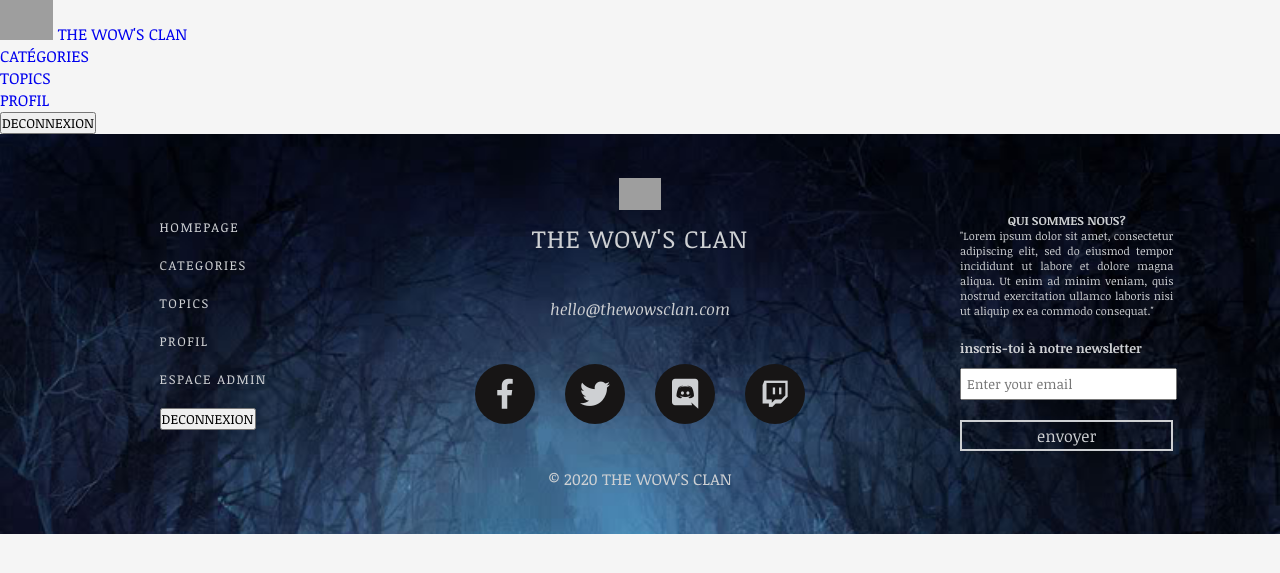
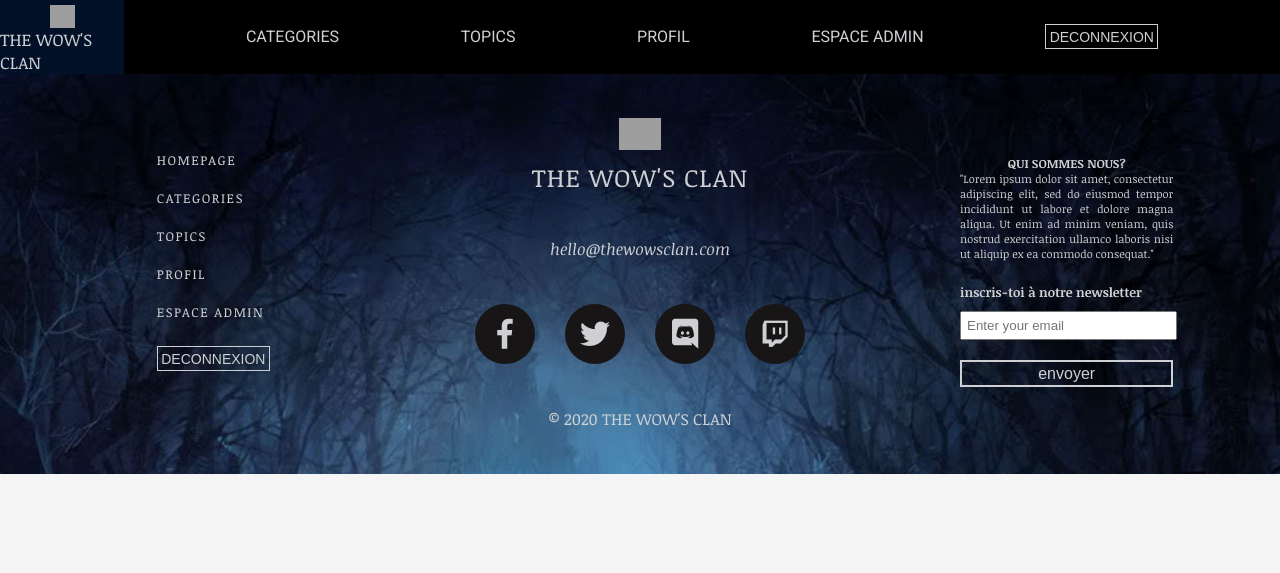
Before and after one commit to nadia-rais/forum, a PHP site: page /index.php in a window 1280 px wide; the page is wider, and only the part inside the window is pictured. Shown: the top 573 px of that part. Run offline with PHP 8.4, Linux system fonts and the light colour scheme; the visitor is signed in with stand-in values (Sample User, id 1); some libraries are stand-ins or nearby versions; grey boxes are pictures that could not be loaded.

Commit message:
update header + css
1ère version

```diff
--- a/css/style.css
+++ b/css/style.css
@@ -1,4 +1,6 @@
  @import url('https://fonts.googleapis.com/css2?family=Noticia+Text:ital,wght@0,400;0,700;1,400;1,700&display=swap');
+
+ @import url('https://fonts.googleapis.com/css2?family=Roboto:wght@100;400;500;700&display=swap');
 
 
 *{
@@ -6,7 +8,6 @@
   padding: 0;
   list-style: none;
   text-decoration: none;
-  font-family: 'Noticia Text', serif;
 }
 
 body{
@@ -20,14 +21,63 @@ body{
 header{
   display: flex;
   width: 100%;
+  font-family: 'Roboto', sans-serif;
+}
+
+header a{
+  color: #CED0D3;
+}
+
+#top-logo{
+  display: flex;
+  flex-direction: column;
+  align-items: center;
+  font-size: 17px;
+  font-family: 'Noticia Text', serif;
+  padding-top: 5px;
 }
 
 #logo1{
-  width: 10%;
+  width: 20%;
+  height: 55%;
 }
 
+nav{
+  display: flex;
+  width: 100%;
+  background-color: #031128;
+}
 
+nav ul li a:hover{
+  border-bottom: 1px solid #CED0D3;
+  padding-bottom: 5px;
+  color: goldenrod;
+  transition: .5s;
+}
 
+#nav__links{
+  display: flex;
+  width: 100%;
+  background-color: black;
+  justify-content: space-evenly;
+  align-items: center;
+}
+
+#deco{
+  background: none;
+  border: 1px solid #CED0D3;
+  color: #CED0D3;
+  padding: 3.5px;
+  font-size: 14px;
+  cursor: pointer;
+  margin: 5px 0;
+}
+
+#deco:hover{
+  color: goldenrod;
+  border: 2px solid goldenrod;
+  transition: 1s;
+}
 
 
 /*** FOOTER ***/
@@ -40,6 +90,7 @@ footer{
   background-repeat: no-repeat;
   justify-content: space-evenly;
   color: #CED0D3;
+  font-family: 'Noticia Text', serif;
 }
 
 footer a{
@@ -194,15 +245,30 @@ footer a:hover{
 
 
 
-
 /***RESPONSIVE HEADER + FOOTER***/
 @media (max-width: 780px) {
+  nav{
+    flex-direction: column;
+  }
+
+  #nav__links{
+    padding-top: 20px;
+    padding-bottom: 20px;
+    font-size: 12px;
+  }
+
+  #top-logo{
+    padding-bottom: 10px;
+  }
+
+  #deco{
+    font-size: 11px;
+  }
+
   footer{
     flex-direction: column;
     padding-bottom: 2.5%;
   }
-
-
 
 }
 
--- a/includes/header.php
+++ b/includes/header.php
@@ -8,19 +8,23 @@ if (isset($_POST["deco"])) {
 
 <header>
   <nav>
-    <img id="logo1" src="https://i.ibb.co/T0XWW6V/logo2-wow.png" alt="logo2-wow">
-    <a id="header-title" href="index.php">THE WOW'S CLAN</a>
+    <section id="top-logo">
+      <img id="logo1" src="https://i.ibb.co/T0XWW6V/logo2-wow.png" alt="logo2-wow">
+      <a id="header-title" href="index.php">THE WOW'S CLAN</a>
+    </section>
     <ul id="nav__links">
-      <li><a href="categorie.php">CATÉGORIES</a></li>
+      <li><a href="categorie.php">CATEGORIES</a></li>
       <li><a href="topic.php">TOPICS</a></li>
 
       <?php
         if (isset($_SESSION["login"])):
       ?>
       <li><a href="profil.php">PROFIL</a></li>
-      <li><form action="index.php" method="post">
-            <input id="deco" name="deco" value="DECONNEXION" type="submit"/>
-          </form>
+      <li><a href="profil.php">ESPACE ADMIN</a></li>
+      <li>
+        <form  action="index.php" method="post">
+          <input id="deco" name="deco" value="DECONNEXION" type="submit"/>
+        </form>
       </li>
 
       <?php
```
